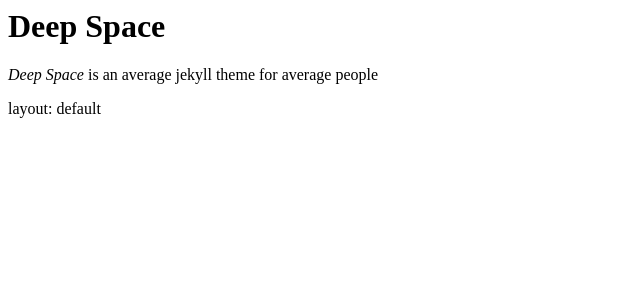
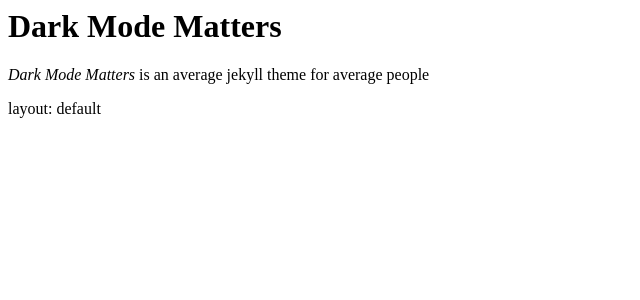
Before and after one commit to Hasnat4763/Jekyll-Theme, a Jekyll site: the page built from index.md, in a window 1280 px wide. Shown: the top 300 px of the page, without its empty margins (0-640 px from the left). Built offline with Jekyll 4.4.1, drawn with Linux system fonts in a browser that asks for light colours; our own code applies the rules of GitHub Pages for plain Markdown files.

Commit message:
W Sigma index

```diff
--- a/index.md
+++ b/index.md
@@ -2,7 +2,7 @@
 
 ---
 
-# Deep Space
-*Deep Space* is an average jekyll theme for average people
+# Dark Mode Matters
+*Dark Mode Matters* is an average jekyll theme for average people
 
 layout: default
```
